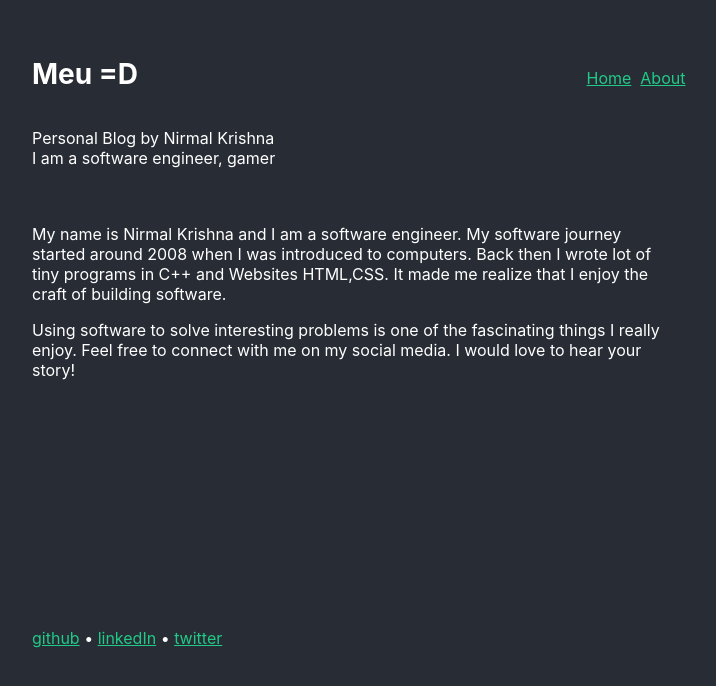
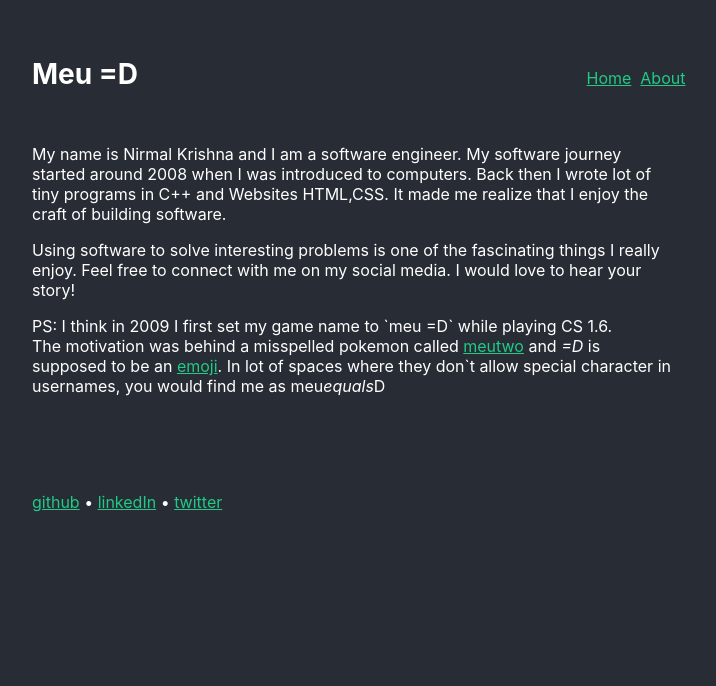
Before and after one commit to nirmalkrishnav/blog, a Next.js app: page /about in a window 1280 px wide. Shown: the top 686 px of the page, without its empty margins (288-1004 px from the left). Built offline with nearby package versions, Linux system fonts and the light colour scheme.

Commit message:
bio and about page fixes

```diff
--- a/components/Header.js
+++ b/components/Header.js
@@ -1,4 +1,5 @@
 import Link from 'next/link'
+import Bio from './bio'
 
 export default function Header() {
   return (
@@ -14,10 +15,6 @@ export default function Header() {
           </Link>
         </div>
       </div>
-      <div className="bio">
-        <span>Personal Blog by Nirmal Krishna</span>
-        <span>I am a software engineer, gamer</span>
-      </div>
     </header>
   )
 }
--- /dev/null
+++ b/components/bio.js
@@ -0,0 +1,8 @@
+export default function Bio() {
+  return (
+    <div className="bio">
+      <span>Personal Blog by Nirmal Krishna</span>
+      <span>I am a software engineer, gamer</span>
+    </div>
+  )
+}
--- a/pages/_app.js
+++ b/pages/_app.js
@@ -5,11 +5,11 @@ import Footer from '../components/Footer'
 function MyApp({ Component, pageProps }) {
   return (
     <>
+      <main className="container">
       <Header />
-      <main className="container">
         <Component {...pageProps} />
+      <Footer />
       </main>
-      <Footer />
     </>
   )
 }
--- a/pages/about.js
+++ b/pages/about.js
@@ -12,6 +12,11 @@ export default function About() {
         things I really enjoy. Feel free to connect with me on my social media.
         I would love to hear your story!
       </p>
+      <p>
+        PS: I think in 2009 I first set my game name to `meu =D` while playing CS 1.6. <br/>
+        The motivation was behind a misspelled pokemon called <a href="https://www.pokemon.com/us/pokedex/mewtwo">meutwo</a> and <i>=D</i> is supposed to be an <a href="https://emojipedia.org/grinning-face-with-big-eyes/">emoji</a>.
+        In lot of spaces where they don`t allow special character in usernames, you would find me as meu<i>equals</i>D
+      </p>
     </>
   )
 }
--- a/pages/index.js
+++ b/pages/index.js
@@ -4,6 +4,7 @@ import Head from 'next/head'
 import matter from 'gray-matter'
 import Post from '../components/Post'
 import { sortByDate } from '../utils'
+import Bio from '../components/bio'
 
 export default function Home({ posts }) {
   return (
@@ -14,6 +15,7 @@ export default function Home({ posts }) {
         <link rel="icon" href="/favicon.ico" />
       </Head>
       <div>
+        <Bio />
         {posts.map((post, i) => {
           return <Post key={i} post={post} />
         })}
--- a/styles/globals.scss
+++ b/styles/globals.scss
@@ -36,7 +36,6 @@ header {
     display: flex;
     justify-content: flex-start;
     flex-direction: column;
-    padding: $padding;
     .name {
         .title {
             font-size: 1.75rem;
@@ -54,11 +53,12 @@ header {
             }
         }
     }
-    .bio {
-        font-size: 1em;
-        display: flex;
-        flex-direction: column;
-    }
+}
+
+.bio {
+    font-size: 1em;
+    display: flex;
+    flex-direction: column;
 }
 
 .container {
@@ -79,7 +79,6 @@ header {
     display: flex;
     justify-content: flex-start;
     flex-direction: column;
-    padding: $padding;
     margin-top: 15%;
 }
 
```
Also changed, not shown: components/Post.js (+5 -3 lines).
